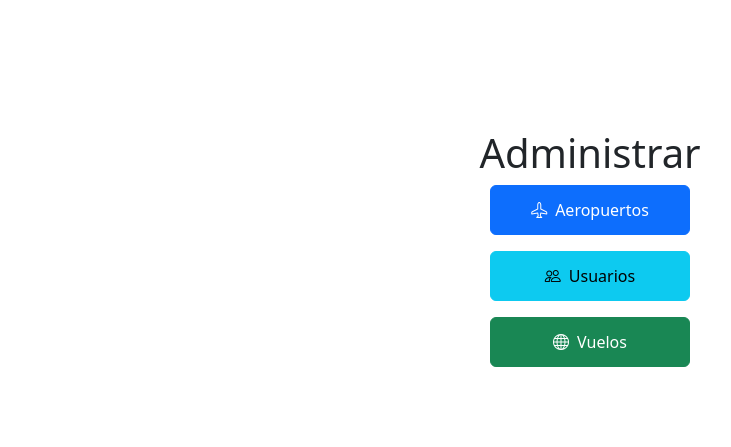
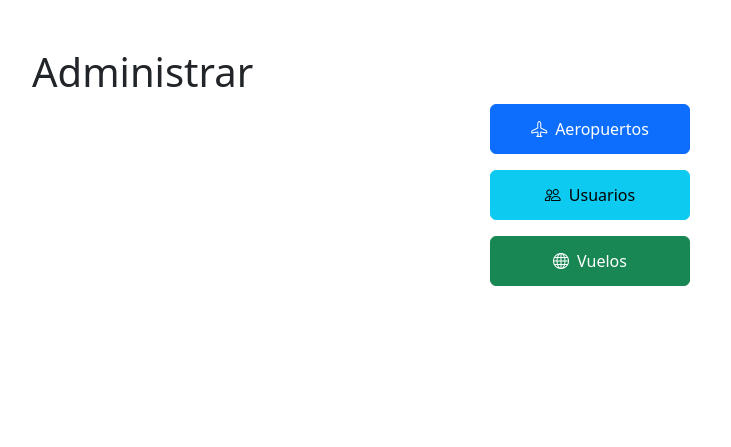
Before and after one commit to RicardoVaca109/SwissportEmsaWebApp, a Django app: template website/templates/dashboard_general.html in a window 1280 px wide. Shown: the part 56-503 px from the top of the page, without its empty margins (50-781 px from the left). Run offline with Django 5.2, Linux system fonts and the light colour scheme; the template is opened without the code that fills it, so the values that code supplies are empty.

Commit message:
Modificación para que no todo este centrado y se pueda ver bien la aplicación

```diff
--- a/website/templates/base.html
+++ b/website/templates/base.html
@@ -22,9 +22,9 @@
         </nav>
     </header>
 
-    <main class="container my-5">
+    <main class="container mt-5">
         <!-- Bloque principal de contenido dinámico -->
-        <div class="d-flex justify-content-center align-items-center flex-column" style="height: 50vh;">
+        <div>
         {% block content %}{% endblock %}
         </div>
     </main>
```
